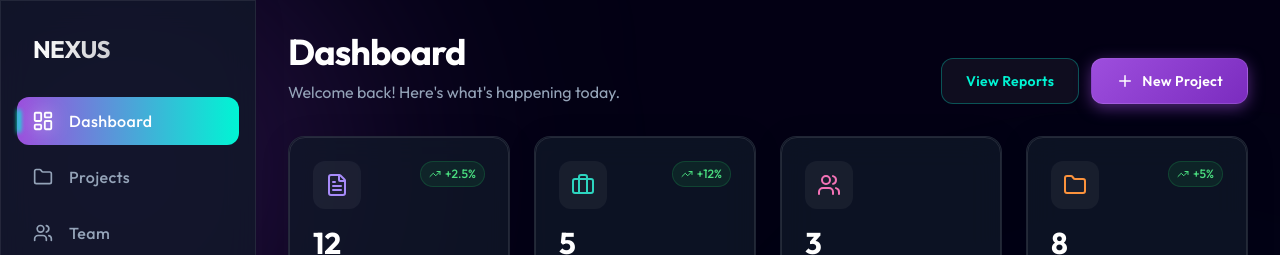
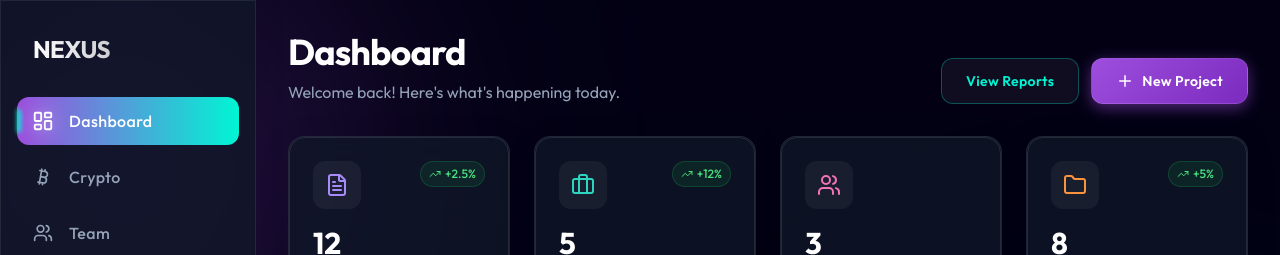
Before and after one commit to adarshshivan/Prototype-1, a React (Vite) app: page / in a window 1280 px wide. Shown: the top 255 px of the page. Built offline with nearby package versions, Linux system fonts and the light colour scheme.

Commit message:
feat: Add new `Sidebar` component with animated navigation and user profile display.

```diff
--- a/src/components/layout/Sidebar.jsx
+++ b/src/components/layout/Sidebar.jsx
@@ -1,5 +1,5 @@
 import { motion } from 'framer-motion'
-import { LayoutDashboard, Folder, Users, Settings, PieChart, Menu } from 'lucide-react'
+import { LayoutDashboard, Bitcoin, Users, Settings, PieChart, Menu } from 'lucide-react'
 import { useState } from 'react'
 
 const Sidebar = () => {
@@ -7,7 +7,7 @@ const Sidebar = () => {
 
     const menuItems = [
         { icon: LayoutDashboard, label: 'Dashboard' },
-        { icon: Folder, label: 'Projects' },
+        { icon: Bitcoin, label: 'Crypto' },
         { icon: Users, label: 'Team' },
         { icon: PieChart, label: 'Analytics' },
         { icon: Settings, label: 'Settings' },
```
